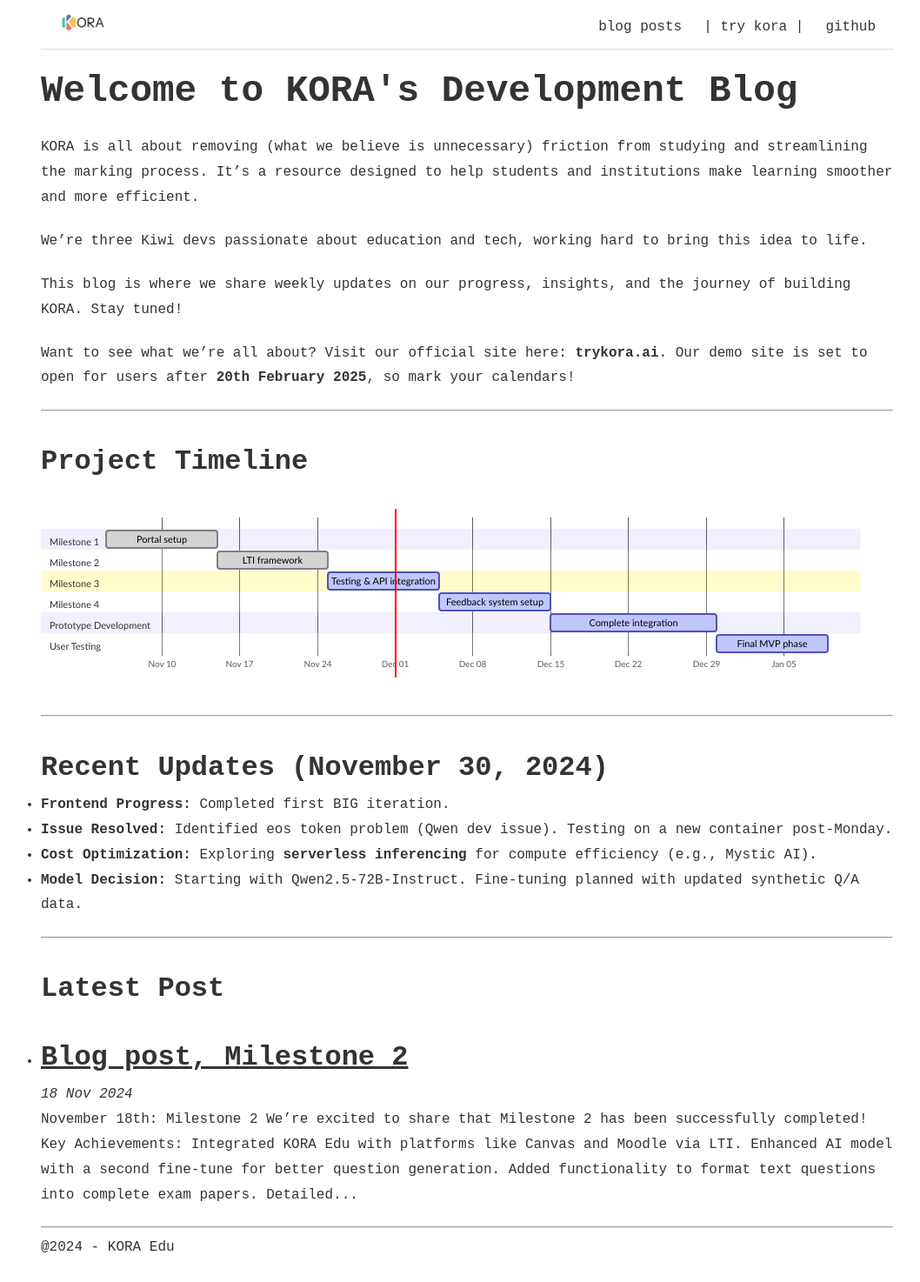
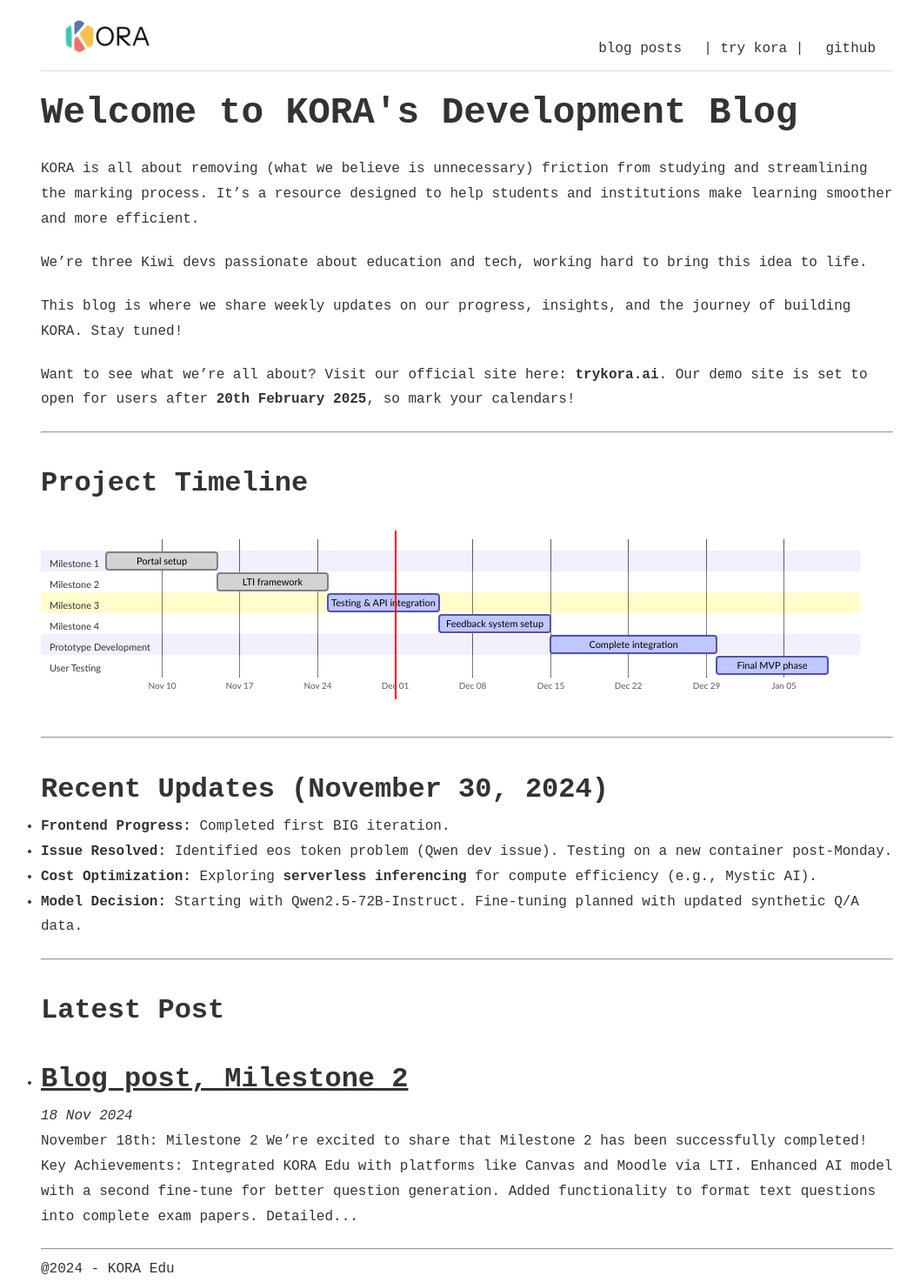
Before and after one commit to kora-edu/kora-edu.github.io, a Jekyll site: the page built from index.html, in a window 1280 px wide. Shown: the whole page at 87% size, without its empty margins (103-1161 px from the left). Built offline with Jekyll 4.4.1, drawn with Linux system fonts in a browser that asks for light colours; the list of posts is cut into pages by our own code; before the commit the page ends 1449 px from its top, so only the background shows below that.

Commit message:
template

```diff
--- a/_sass/layout.scss
+++ b/_sass/layout.scss
@@ -31,7 +31,7 @@
 
 /* Logo Styling */
 #header .header-logo {
-  height:25px !important; /* Constrain logo height */
+  height:50px !important; /* Constrain logo height */
   width: auto !important; /* Maintain aspect ratio */
   max-width: none !important; /* Override global img max-width */
   display: inline-block !important; /* Prevent block-level behavior */
```
